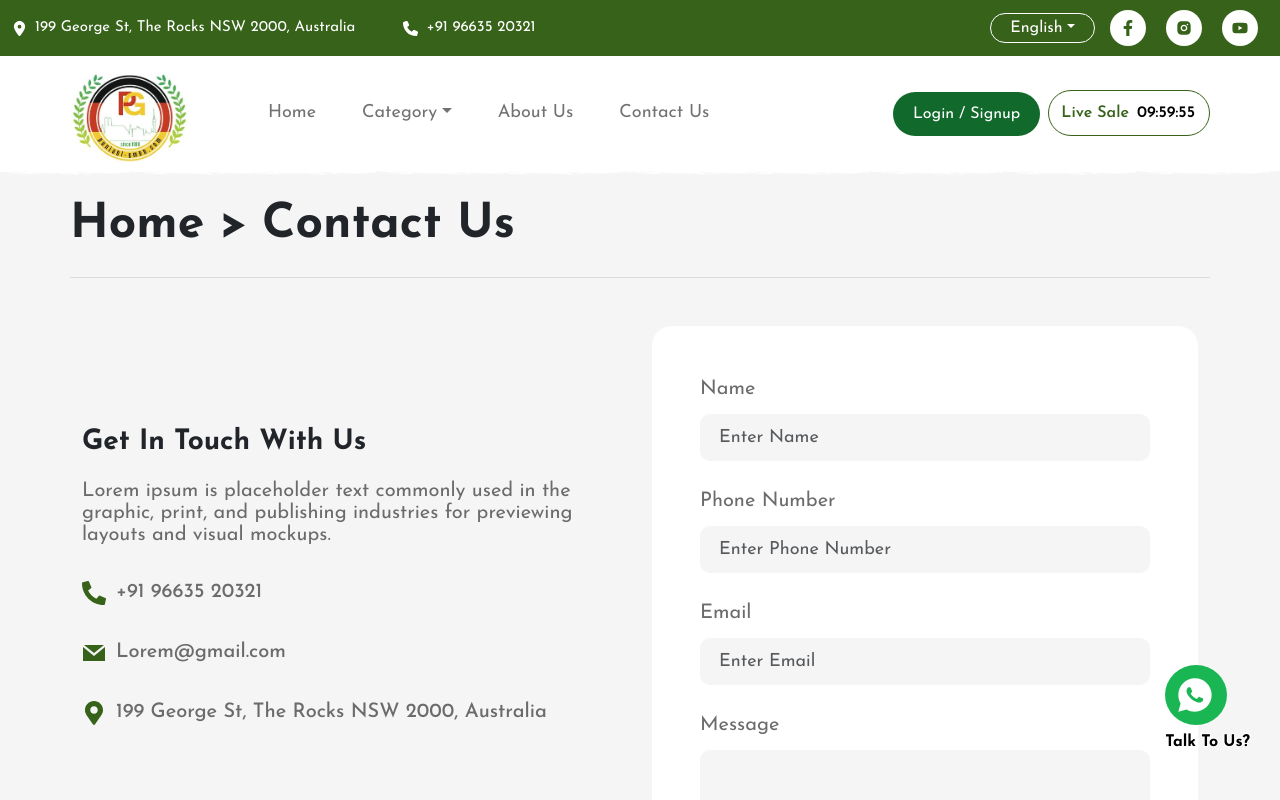
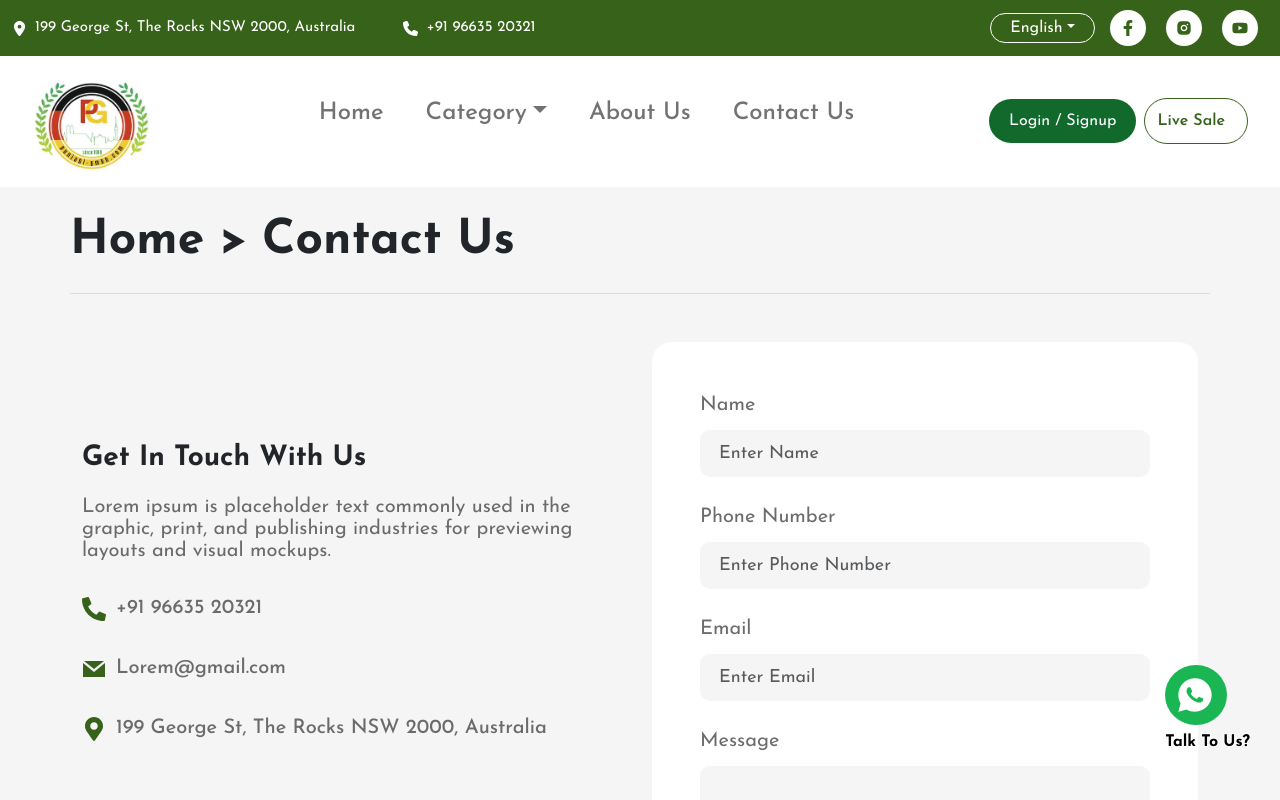
Before and after one commit to RanjeetCodingBrakets/pftOnline, a React (Create React App) app: page /contactUs in a window 1280 px wide. Shown: the top 800 px of the page. Built offline with nearby package versions, Linux system fonts and the light colour scheme; a web font is replaced by a local one.

Commit message:
updated code

```diff
--- a/src/components/commonComponent/Header.css
+++ b/src/components/commonComponent/Header.css
@@ -1,10 +1,8 @@
-/* .app__navbar{
+.app__navbar{
   width: 100%;
   display: flex;
   justify-content: space-between;
   align-items: center;
-  background: var(--color-black);
-
   padding: 1rem 2rem;
 }
 
@@ -22,17 +20,30 @@
   display: flex;
   justify-content: center;
   align-items: center;
-
   list-style: none;
 }
+
 
 .app__navbar-links li{
   margin: 0 1rem;
   cursor: pointer;
+  color: #727272;
+  font-size: 24px;
+  font-weight: 500;
+  padding: 0px 5px;
+  white-space: nowrap;
+}
+
+.app__navbar-links a{
+  color: #727272;
 }
 
 .app__navbar-links li:hover{
-  color: var(--color-grey);
+  color: #A36D3B;
+  ;
+}
+.app__navbar-links a:hover{
+  color: #A36D3B;
 }
 
 .app__navbar-login{
@@ -47,15 +58,25 @@ align-items: center;
   transition: 0.5s ease;
 }
 
-.app__navbar-login a:hover{
-  border-bottom: 1px solid var(--color-golden);
+.app__navbar-links li::after{
+  content: '';
+  display: block;
+  height: 1.5px;
+  background: #A36D3B;
+  transform: scaleX(0);
+  transition: transform .3s;
+}
+.app__navbar-links li:hover:after{
+  transform: scaleX(1);
+  transition: transform .3s;
 }
 
-.app__navbar-login div{
+
+/* .app__navbar-login div{
   width: 1px;
   height: 30px;
   background-color: var(--color-grey);
-}
+} */
 
 .app__navbar-smallscreen{
   display: none;
@@ -67,11 +88,11 @@ align-items: center;
   left: 0;
   width: 100%;
   height: 100vh;
-  background: var(--color-black);
+  background: #fff;
+  z-index: 10000;
   transition: 0.5s;
+  flex-direction: column;
 
-  flex-direction: column;
-  z-index: 5;
 }
 
 .app__navbar-smallscreen_overlay .overlay__close{
@@ -88,15 +109,80 @@ align-items: center;
 
 }
 .app__navbar-smallscreen_links li{
-  margin: 2rem;
+  text-align: center;
   cursor: pointer;
-  color: var(--color-golden);
-  font-size: 2rem;
-  text-align: center;
-  font-size: var(--font-base);
+  color: #727272;
+  font-size: 24px;
+  font-weight: 500;
 
 
 }
+.app__navbar-smallscreen_links a{
+  text-align: center;
+  cursor: pointer;
+  color: #727272;
+  font-size: 24px;
+  font-weight: 500;
+
+}
+
+.app__navbar-smallscreen_links a:hover{
+  color: #A36D3B;
+}
+
+.app__navbar-smallscreen_links li::after{
+  content: '';
+  display: block;
+  height: 1.5px;
+  background: #A36D3B;
+  transform: scaleX(0);
+  transition: transform .3s;
+}
+.app__navbar-smallscreen_links li:hover:after{
+  transform: scaleX(1);
+  transition: transform .3s;
+}
+
+.head-live-timer {
+  border: 1px solid #37621A;
+  padding: 10px 12px;
+  border-radius: 25px;
+  color: #37621A;
+  white-space: nowrap;
+  background-color: #fff;
+  font-weight: 600;
+}
+
+.head-live-timer a {
+  color: #37621A;
+}
+
+.head-live-timer span {
+  color: #000;
+  padding-right: 2px;
+}
+
+.menu-item-header li{
+ margin-right: 30px;
+}
+
+.custom-btn:hover{
+  color: #37621A;
+  background-color: #fff;
+  border: 1px solid #37621A;
+}
+
+.head-live-timer:hover{
+  background-color: #37621A;
+  color: #fff;
+}
+.head-live-timer:hover span{
+  color: #fff;
+}
+.login-sec{
+  text-align: end;
+}
+
 @media screen and (max-width: 2000px) {
   .app__navbar-logo img{
       width: 120px;
@@ -122,15 +208,15 @@ align-items: center;
       display:none
   }
    .app__navbar-logo img{
-      width: 210px;
+      width: 140px;
   }
 }
- */
 
 
 
 
 
+/*
 
 
 .bottom-border-frame{
@@ -285,4 +371,4 @@ align-items: center;
   .login-sec{
     text-align: left;
   }
-}
+}  */
--- a/src/components/commonComponent/Header.js
+++ b/src/components/commonComponent/Header.js
@@ -1,149 +1,13 @@
-// import React, { useState } from "react";
-// import { Link } from "react-router-dom";
-// import "./Header.css";
-// import images from "../../constants/images";
-// import { GiHamburgerMenu } from "react-icons/gi";
-// import { MdOutlineRestaurantMenu } from "react-icons/md";
-
-// const Header = () => {
-//   const [toggleMenu, setToggleMenu] = useState(false);
-
-//   return (
-//     <nav className="app__navbar">
-//       <div className="app__navbar-logo">
-//         <img src={images.logo} alt="app logo" />
-//       </div>
-
-//       <ul className="app__navbar-links">
-//         <li className="p__opensans">
-//           <a href="#home">Home</a>
-//         </li>
-//         <li className="nav-item dropdown">
-//                 <a
-//                   className="nav-link dropdown-toggle head-link "
-//                   href="#"
-//                   role="button"
-//                   data-bs-toggle="dropdown"
-//                   aria-expanded="false"
-//                 >
-//                   Category
-//                 </a>
-//                 <ul className="dropdown-menu">
-//                   <li>
-//                     <a className="dropdown-item drop-option" href="/product-Listing">
-//                       All Products
-//                     </a>
-//                   </li>
-//                   <li>
-//                     <a className="dropdown-item drop-option" href="#">
-//                       Another action
-//                     </a>
-//                   </li>
-//                 </ul>
-//               </li>
-//         <li className="p__opensans">
-//           <a href="#home">About Us</a>
-//         </li>
-//         <li className="p__opensans">
-//           <a href="#home">Contact Us</a>
-//         </li>
-//       </ul>
-//       <div className="app__navbar-login">
-//         <a href="#login" className="p__opensans">
-//           login / Register
-//         </a>
-//         <div />
-//         <a href="/" className="p__opensans">
-//           Book Table
-//         </a>
-//       </div>
-
-//       <div className="app__navbar-smallscreen">
-//         <GiHamburgerMenu
-//           color="#fff"
-//           fontSize={27}
-//           onClick={() => setToggleMenu(true)}
-//         />
-//         {toggleMenu && (
-
-//         <div className="app__navbar-smallscreen_overlay flex__center slide-bottom">
-//           <MdOutlineRestaurantMenu
-//             fontSize={27}
-//             className="overlay__close"
-//             onClick={() => setToggleMenu(false)}
-//           />
-//           <ul className="app__navbar-smallscreen_links">
-//             <li className="p__opensans">
-//               <a href="#home">Home</a>
-//             </li>
-//             <li className="p__opensans">
-//               <a href="#home">About</a>
-//             </li>
-//             <li className="p__opensans">
-//               <a href="#home">Menu</a>
-//             </li>
-//             <li className="p__opensans">
-//               <a href="#home">awards</a>
-//             </li>
-//             <li className="p__opensans">
-//               <a href="#home">Contact</a>
-//             </li>
-//           </ul>
-
-//         </div>
-
-//       )}
-//       </div>
-//     </nav>
-//   );
-// };
-
-// export default Header;
-
-
-
-
-
-
-
-
-
-import React, { useState, useEffect } from "react";
-import logo from "../../assets/logo.jpeg";
+import React, { useState } from "react";
 import { Link } from "react-router-dom";
-import images from '../../constants/images';
 import "./Header.css";
+import images from "../../constants/images";
+import { GiHamburgerMenu } from "react-icons/gi";
+import { IoCloseSharp } from "react-icons/io5";
 import LoginSignup from "../LoginSignUp/LoginSignup";
 
-const Header = ({
-  initialHours = 10,
-  initialMinutes = 0,
-  initialSeconds = 0,
-}) => {
-  const [hours, setHours] = useState(initialHours);
-  const [minutes, setMinutes] = useState(initialMinutes);
-  const [seconds, setSeconds] = useState(initialSeconds);
-
-  useEffect(() => {
-    const timer = setInterval(() => {
-      if (seconds > 0) {
-        setSeconds(seconds - 1);
-      } else {
-        if (minutes > 0) {
-          setMinutes(minutes - 1);
-          setSeconds(59);
-        } else {
-          if (hours > 0) {
-            setHours(hours - 1);
-            setMinutes(59);
-            setSeconds(59);
-          }
-        }
-      }
-    }, 1000);
-
-    return () => clearInterval(timer);
-  }, [seconds, minutes, hours]);
+const Header = () => {
+  const [toggleMenu, setToggleMenu] = useState(false);
 
  const [showModal, setShowModal] = useState(false);
 
@@ -151,36 +15,14 @@ const Header = ({
  const handleShow = () => setShowModal(true);
 
   return (
-    <div className="header-section position-relative">
-    <div className=" bottom-border-frame">
-    <img src={images.frame9} alt="heroVector1" className="header-frame" />
+    <nav className="app__navbar">
+      <div className="app__navbar-logo">
+        <img src={images.logo} alt="app logo" />
       </div>
-    <div className="container">
-    <div className="row">
-      <nav className="navbar navbar-expand-lg navbar-light nav_Header header-nav">
-        <div className="col-sm-4 col-lg-2">
-          <Link className="navbar-brand header-logo" to="/">
-            <img src={logo} alt="logo" className="nav_logo" />
-          </Link>
-        </div>
-        <button
-          className="navbar-toggler toggle-btn"
-          type="button"
-          data-bs-toggle="collapse"
-          data-bs-target="#navbarNavAltMarkup"
-          aria-controls="navbarNavAltMarkup"
-          aria-expanded="false"
-          aria-label="Toggle navigation"
-        >
-          <span className="navbar-toggler-icon"></span>
-        </button>
-        <div className="collapse navbar-collapse justify-content-between" id="navbarNavAltMarkup">
-          <div className="col-lg-7  col-sm-6 col-md-6 d-lg-block">
-            <ul className="navbar-nav mr-auto nav_item menu-item-header">
-              <li className="nav-item">
-                <Link className="nav-link head-link " to="/">
-                  Home
-                </Link>
+
+      <ul className="app__navbar-links">
+        <li className="p__opensans">
+          <Link to="/">Home</Link>
         </li>
         <li className="nav-item dropdown">
                 <Link
@@ -199,31 +41,20 @@ const Header = ({
                     </Link>
                   </li>
                   <li>
-                    <Link className="dropdown-item drop-option" to="#">
+                    <a className="dropdown-item drop-option" href="#">
                       Another action
-                    </Link>
+                    </a>
                   </li>
-                  {/* <li>
-                    <Link className="dropdown-item" to="">
-                      Something else here
-                    </Link>
-                  </li> */}
                 </ul>
               </li>
-              <li className="nav-item">
-                <Link className="nav-link head-link " to="/about-us">
-                  About Us
-                </Link>
+        <li className="p__opensans">
+          <Link to="/about-us">About Us</Link>
         </li>
-              <li className="nav-item">
-                <Link className="nav-link head-link " to="/contactUs">
-                  Contact Us
-                </Link>
+        <li className="p__opensans">
+          <Link to="/contactUs">Contact Us</Link>
         </li>
       </ul>
-          </div>
-          <div className="col-lg-5 col-md-6 col-sm-6 login-sec">
-            <div className="d-inline">
+      <div className="app__navbar-login">
       <button onClick={handleShow} className="btn custom-btn me-2">
                 Login / Signup
               </button>
@@ -231,19 +62,223 @@ const Header = ({
              <button className="head-live-timer">
                Live Sale
                 <span className="ms-2">
-                  {hours < 10 ? `0${hours}` : hours}:
+                  {/* {hours < 10 ? `0${hours}` : hours}:
                  {minutes < 10 ? `0${minutes}` : minutes}:
-                  {seconds < 10 ? `0${seconds}` : seconds}
+                 {seconds < 10 ? `0${seconds}` : seconds}               */}
                   </span>
               </button>
+        {/* <a href="#login" className="p__opensans">
+          login / Register
+        </a> */}
+
+        {/* <a href="/" className="p__opensans">
+          Book Table
+        </a> */}
       </div>
+
+      <div className="app__navbar-smallscreen">
+        <GiHamburgerMenu
+          color="#000"
+          fontSize={27}
+          onClick={() => setToggleMenu(true)}
+        />
+        {toggleMenu && (
+
+        <div className="app__navbar-smallscreen_overlay flex__center slide-bottom">
+        <IoCloseSharp
+            fontSize={27}
+            className="overlay__close"
+            onClick={() => setToggleMenu(false)}
+          />
+          <ul className="app__navbar-smallscreen_links ">
+          <li className="p__opensans">
+          <Link to="/">Home</Link>
+        </li>
+            <li className="nav-item dropdown p__opensans">
+                <Link
+                  className="nav-link dropdown-toggle head-link "
+                  to="#"
+                  role="button"
+                  data-bs-toggle="dropdown"
+                  aria-expanded="false"
+                >
+                  Category
+                </Link>
+                <ul className="dropdown-menu">
+                  <li>
+                    <Link className="dropdown-item drop-option" to="/product-Listing">
+                      All Products
+                    </Link>
+                  </li>
+                  <li>
+                    <a className="dropdown-item drop-option" href="#">
+                      Another action
+                    </a>
+                  </li>
+                </ul>
+              </li>
+              <li className="p__opensans">
+          <Link to="/about-us">About Us</Link>
+        </li>
+        <li className="p__opensans">
+          <Link to="/contactUs">Contact Us</Link>
+        </li>
+          </ul>
+
         </div>
+
+      )}
       </div>
     </nav>
-    </div>
-  </div>
-  </div>
   );
 };
 
 export default Header;
+
+
+
+
+
+
+
+
+
+// import React, { useState, useEffect } from "react";
+// import logo from "../../assets/logo.jpeg";
+// import { Link } from "react-router-dom";
+// import images from '../../constants/images';
+// import "./Header.css";
+// import LoginSignup from "../LoginSignUp/LoginSignup";
+
+// const Header = ({
+//   initialHours = 10,
+//   initialMinutes = 0,
+//   initialSeconds = 0,
+// }) => {
+//   const [hours, setHours] = useState(initialHours);
+//   const [minutes, setMinutes] = useState(initialMinutes);
+//   const [seconds, setSeconds] = useState(initialSeconds);
+
+//   useEffect(() => {
+//     const timer = setInterval(() => {
+//       if (seconds > 0) {
+//         setSeconds(seconds - 1);
+//       } else {
+//         if (minutes > 0) {
+//           setMinutes(minutes - 1);
+//           setSeconds(59);
+//         } else {
+//           if (hours > 0) {
+//             setHours(hours - 1);
+//             setMinutes(59);
+//             setSeconds(59);
+//           }
+//         }
+//       }
+//     }, 1000);
+
+//     return () => clearInterval(timer);
+//   }, [seconds, minutes, hours]);
+
+//   const [showModal, setShowModal] = useState(false);
+
+//   const handleClose = () => setShowModal(false);
+//   const handleShow = () => setShowModal(true);
+
+//   return (
+//     <div className="header-section position-relative">
+//     <div className=" bottom-border-frame">
+//     <img src={images.frame9} alt="heroVector1" className="header-frame" />
+//     </div>
+//     <div className="container">
+//     <div className="row">
+//       <nav className="navbar navbar-expand-lg navbar-light nav_Header header-nav">
+//         <div className="col-sm-4 col-lg-2">
+//           <Link className="navbar-brand header-logo" to="/">
+//             <img src={logo} alt="logo" className="nav_logo" />
+//           </Link>
+//         </div>
+//         <button
+//           className="navbar-toggler toggle-btn"
+//           type="button"
+//           data-bs-toggle="collapse"
+//           data-bs-target="#navbarNavAltMarkup"
+//           aria-controls="navbarNavAltMarkup"
+//           aria-expanded="false"
+//           aria-label="Toggle navigation"
+//         >
+//           <span className="navbar-toggler-icon"></span>
+//         </button>
+//         <div className="collapse navbar-collapse justify-content-between" id="navbarNavAltMarkup">
+//           <div className="col-lg-7  col-sm-6 col-md-6 d-lg-block">
+//             <ul className="navbar-nav mr-auto nav_item menu-item-header">
+//               <li className="nav-item">
+//                 <Link className="nav-link head-link " to="/">
+//                   Home
+//                 </Link>
+//               </li>
+//               <li className="nav-item dropdown">
+//                 <Link
+//                   className="nav-link dropdown-toggle head-link "
+//                   to="#"
+//                   role="button"
+//                   data-bs-toggle="dropdown"
+//                   aria-expanded="false"
+//                 >
+//                   Category
+//                 </Link>
+//                 <ul className="dropdown-menu">
+//                   <li>
+//                     <Link className="dropdown-item drop-option" to="/product-Listing">
+//                       All Products
+//                     </Link>
+//                   </li>
+//                   <li>
+//                     <Link className="dropdown-item drop-option" to="#">
+//                       Another action
+//                     </Link>
+//                   </li>
+//                   {/* <li>
+//                     <Link className="dropdown-item" to="">
+//                       Something else here
+//                     </Link>
+//                   </li> */}
+//                 </ul>
+//               </li>
+//               <li className="nav-item">
+//                 <Link className="nav-link head-link " to="/about-us">
+//                   About Us
+//                 </Link>
+//               </li>
+//               <li className="nav-item">
+//                 <Link className="nav-link head-link " to="/contactUs">
+//                   Contact Us
+//                 </Link>
+//               </li>
+//             </ul>
+//           </div>
+//           <div className="col-lg-5 col-md-6 col-sm-6 login-sec">
+//             <div className="d-inline">
+//               <button onClick={handleShow} className="btn custom-btn me-2">
+//                 Login / Signup
+//               </button>
+//               <LoginSignup show={showModal} handleClose={handleClose} />
+//               <button className="head-live-timer">
+//                 Live Sale
+//                 <span className="ms-2">
+//                   {hours < 10 ? `0${hours}` : hours}:
+//                   {minutes < 10 ? `0${minutes}` : minutes}:
+//                   {seconds < 10 ? `0${seconds}` : seconds}
+//                 </span>
+//               </button>
+//             </div>
+//           </div>
+//         </div>
+//       </nav>
+//     </div>
+//   </div>
+//   </div>
+//   );
+// };
+
+// export default Header;
--- a/src/components/promotionalComponent/components/offerOption.js
+++ b/src/components/promotionalComponent/components/offerOption.js
@@ -36,7 +36,7 @@ const OfferOption = () => {
     <div className="offer-option p-5">
       <div className="container">
         <div className="row mt-5">
-          <div className="col-6 position-relative">
+          <div className=" col-md-12 col-lg-6 position-relative">
             <div className="Offerbtn-banner">
               <div>
                 <button className="custom-btn promoOffer-btn">Deal Of The Day</button>
@@ -45,12 +45,12 @@ const OfferOption = () => {
               </div>
             </div>
           </div>
-          <div className="col-6 position-relative">
+          <div className=" col-md-12 col-lg-6 position-relative">
             <div className="sonderangebot-banner float-end">
               <div>
-                <button className="custom-btn promoOffer-btn">Start Date</button>
+                <button className="custom-btn promoOffer-btn promoOffer-timebtn">Start Date<br/>20/07/2024</button>
                 <button className="custom-btn promoOffer-btn">Today</button>
-                <button className="custom-btn promoOffer-btn">End Date</button>
+                <button className="custom-btn promoOffer-btn promoOffer-timebtn">End Date<br/>20/07/2024</button>
               </div>
             </div>
           </div>
--- a/src/components/promotionalComponent/components/promotionalFrame.js
+++ b/src/components/promotionalComponent/components/promotionalFrame.js
@@ -37,7 +37,7 @@ const PromotionalFrame = () => {
           <div className="promotion-frame">
             <div className="container ">
               <div className="row">
-                <div className="col-6">
+                <div className="col-7 col-md-7">
                   <h1 className="big-value">
                     <span>Big Value </span>Deals
                   </h1>
@@ -45,7 +45,7 @@ const PromotionalFrame = () => {
                     Offer Available In <span>July - September</span>
                   </p>
                 </div>
-                <div className="col-6 position-relative">
+                <div className="col-5 col-md-5 position-relative">
                   <div>
                     <img
                       src={images.promoimg1}
@@ -67,7 +67,7 @@ const PromotionalFrame = () => {
               </div>
               <div className="row w-90 m-auto promo-disc-banner">
                 <div className="col text-center disc-banner-sec">
-                  <h3>100% OFF</h3>
+                  <h3>50% OFF</h3>
                   <p>All Juices Products</p>
                 </div>
                 <div className="col text-center disc-banner-cente">
```
Also changed, not shown: src/components/promotionalComponent/promotional.css (+104 -10 lines), 1 other file (tests, documents, lock files or other folders). Lines whose indentation alone changed are shown as unchanged.
